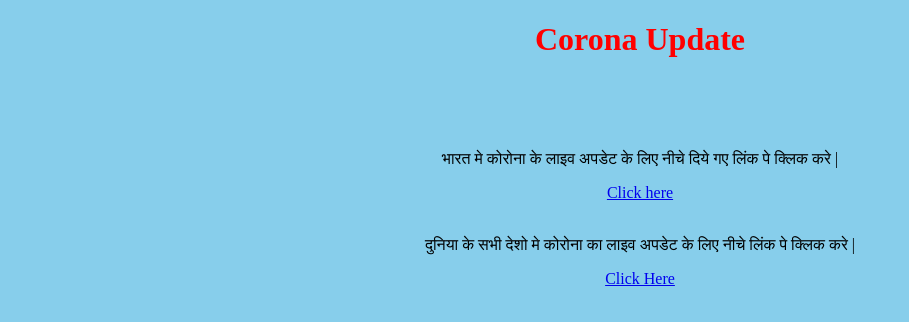
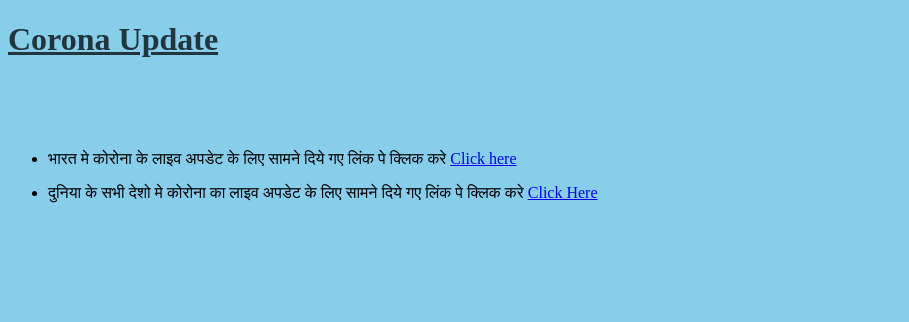
Before and after one commit to bhakt-original/bhakt-original.github.io, a plain HTML site: page Corona/index.html in a window 1280 px wide. Shown: the whole page, without its empty margins (0-909 px from the left). Drawn offline with Linux system fonts and the light colour scheme.

Commit message:
Update index.html

```diff
--- a/Corona/index.html
+++ b/Corona/index.html
@@ -6,18 +6,15 @@
     <meta http-equiv="X-UA-Compatible" content="ie=edge">
     <title>Corona Update</title>
 </head>
-<body style="text-align:center;background-color:skyblue;">
+<body style="text-align:justify;background-color:skyblue;">
     <!--Headings -->
-    <h1 style="color:red;">Corona Update</h1> <br>
+    <h1 style="color:rgba(0, 0, 0, 0.746);"><u>Corona Update</u></h1> <br>
     <br> <br>
-
-    <p> भारत मे कोरोना के लाइव अपडेट के लिए नीचे दिये गए लिंक पे क्लिक करे | </p>
-    <a href="https://www.covid19india.org/" target="_blank">Click here</a>
-    <br> <br>
-    <p>दुनिया के सभी देशो मे कोरोना का लाइव अपडेट के लिए नीचे लिंक पे क्लिक करे | </p>
-    <a href="https://www.worldometers.info/coronavirus/" target="_blank">Click Here</a>
-    <br><br>
-
-
+    <div class="topic">
+        <ul>
+            <li><p> भारत मे कोरोना के लाइव अपडेट के लिए सामने दिये गए लिंक पे क्लिक करे <a href="https://www.covid19india.org/" target="_blank">Click here</a></p></li>
+            <li><p>दुनिया के सभी देशो मे कोरोना का लाइव अपडेट के लिए सामने दिये गए लिंक पे क्लिक करे <a href="https://www.worldometers.info/coronavirus/" target="_blank">Click Here</a></p></li>
+        </ul>
+    </div>
 </body>
 </html>
```
